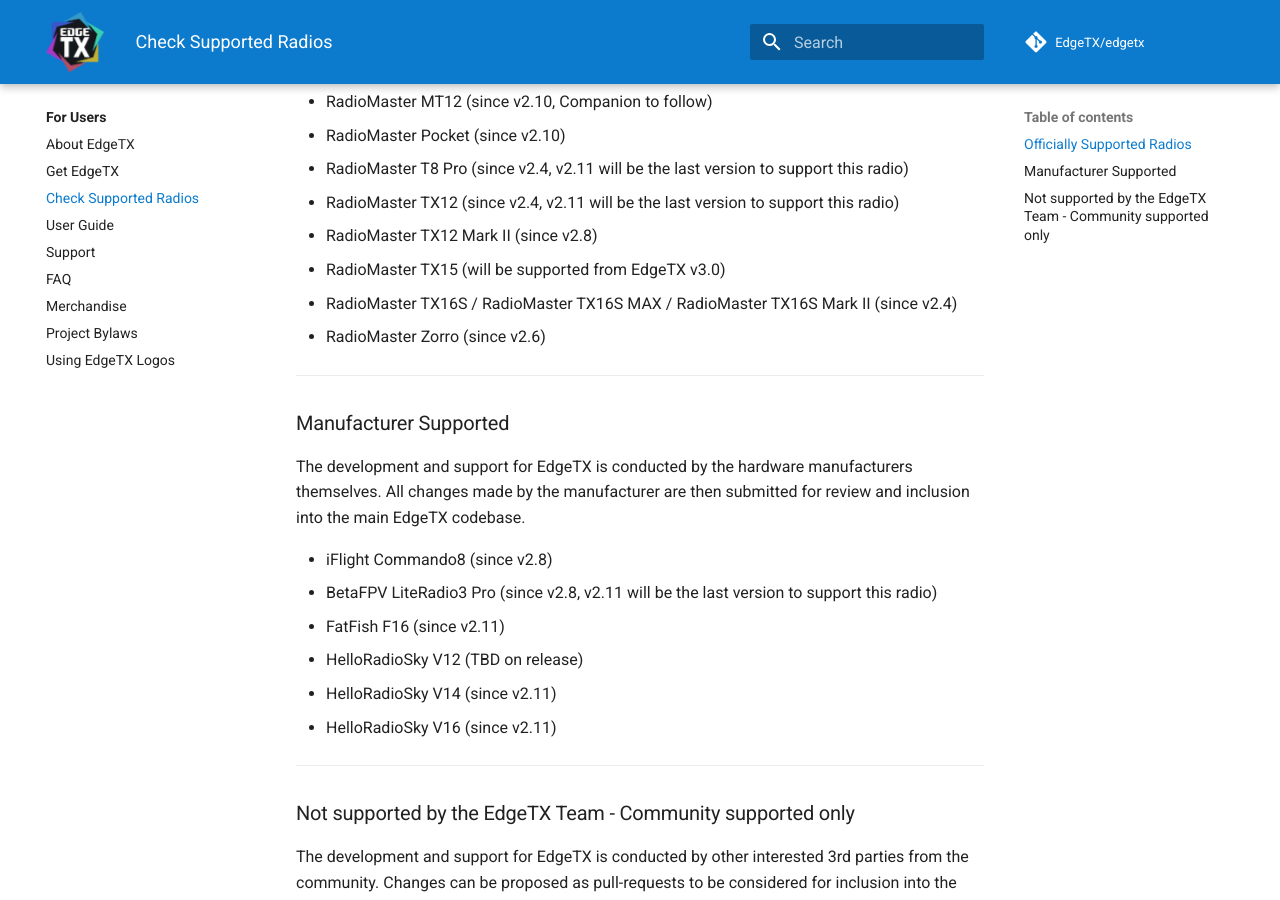
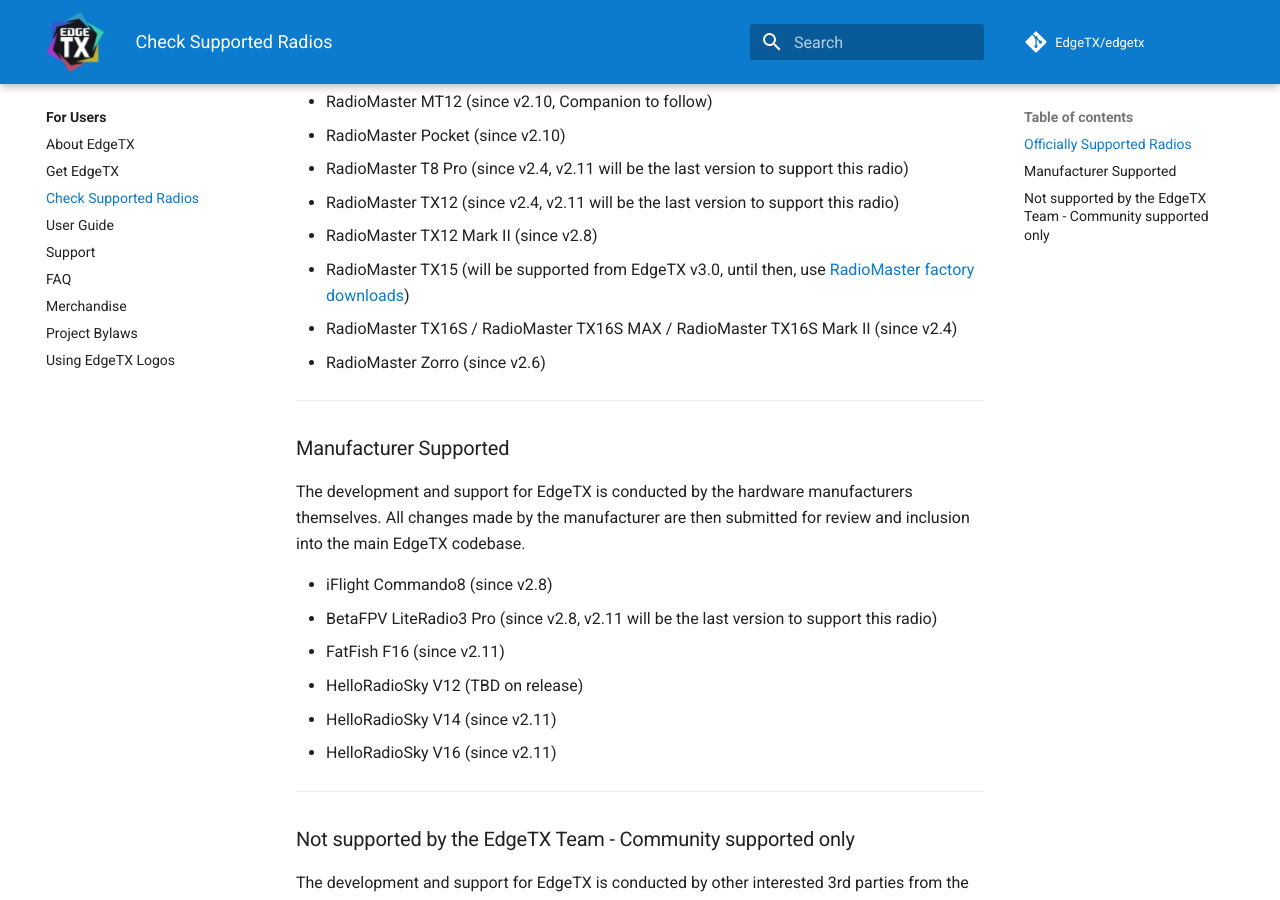
Before and after one commit to EdgeTX/edgetx.github.io, an MkDocs documentation site: the page built from docs/supportedradios.md, in a window 1280 px wide and 900 px high, scrolled down 1182 px. Built offline with MkDocs 1.6.1 and Material for MkDocs 9.7.7, drawn with Linux system fonts in a browser that asks for light colours; comment, search, counter and statistics services are not loaded.

Commit message:
TX15 RM downloads

```diff
--- a/docs/supportedradios.md
+++ b/docs/supportedradios.md
@@ -32,7 +32,7 @@
 * RadioMaster T8 Pro (since v2.4, v2.11 will be the last version to support this radio)
 * RadioMaster TX12 (since v2.4, v2.11 will be the last version to support this radio)
 * RadioMaster TX12 Mark II (since v2.8)
-* RadioMaster TX15 (will be supported from EdgeTX v3.0)
+* RadioMaster TX15 (will be supported from EdgeTX v3.0, until then, use [RadioMaster factory downloads](https://radiomasterrc.com/pages/tx15-downloads))
 * RadioMaster TX16S / RadioMaster TX16S MAX / RadioMaster TX16S Mark II (since v2.4)
 * RadioMaster Zorro (since v2.6)
 
```
